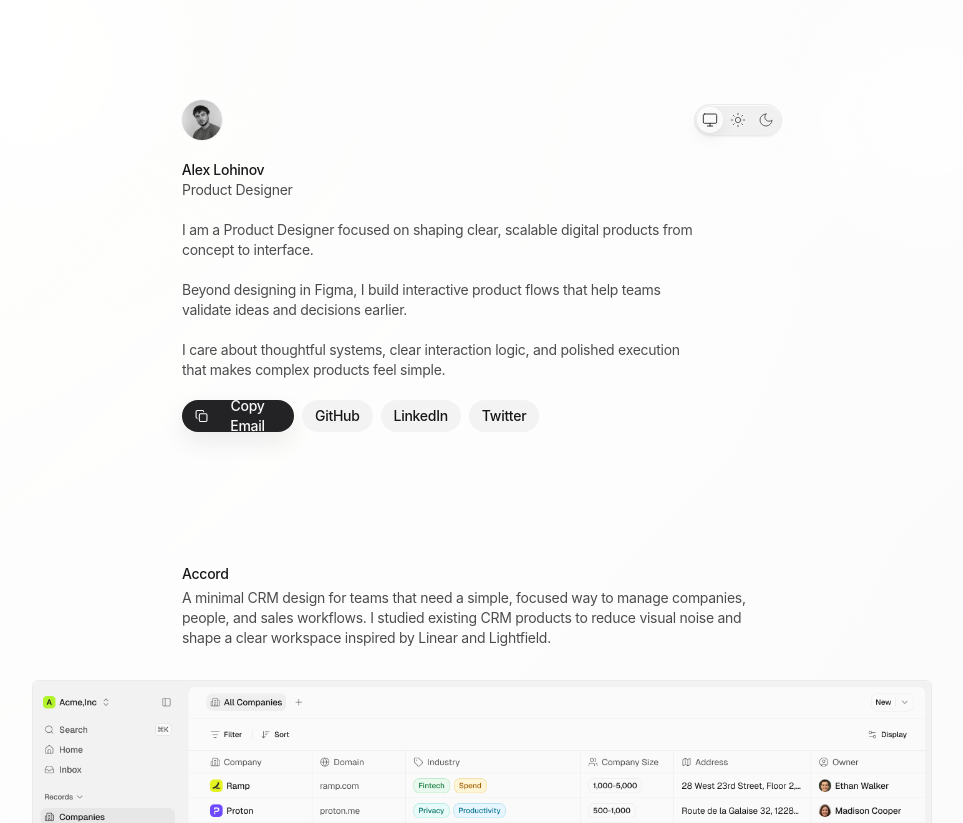
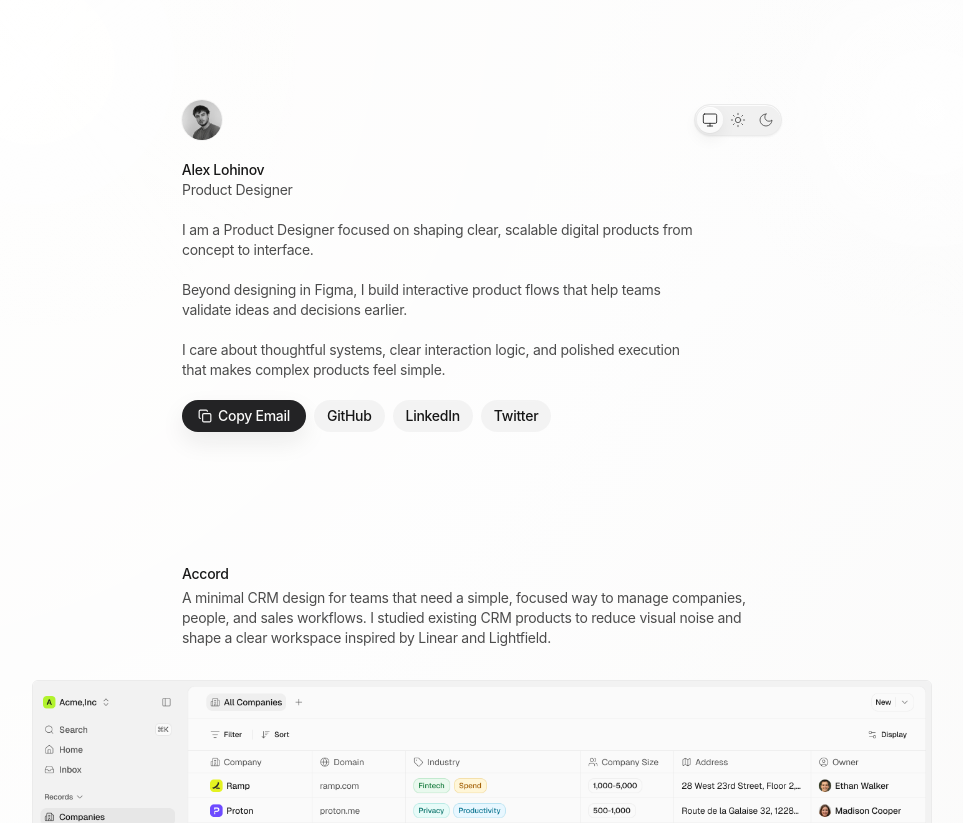
Before and after one commit to emrnc/alex-lohinov-portfolio, a Next.js app: page / in a window 1280 px wide. Shown: the top 823 px of the page, without its empty margins (158-1121 px from the left). Built offline with nearby package versions, Linux system fonts and the light colour scheme.

Commit message:
Prevent copy button text wrapping

```diff
--- a/app/globals.css
+++ b/app/globals.css
@@ -327,7 +327,7 @@ body[data-theme="dark"] .action-link-secondary:hover {
 }
 
 .copy-email-button {
-  width: 112px;
+  width: 124px;
   flex: 0 0 auto;
 }
 
@@ -342,6 +342,7 @@ body[data-theme="dark"] .action-link-secondary:hover {
   align-items: center;
   gap: 6px;
   grid-area: 1 / 1;
+  white-space: nowrap;
   transition:
     opacity 180ms var(--ease-out-strong),
     transform 180ms var(--ease-out-strong);
```
